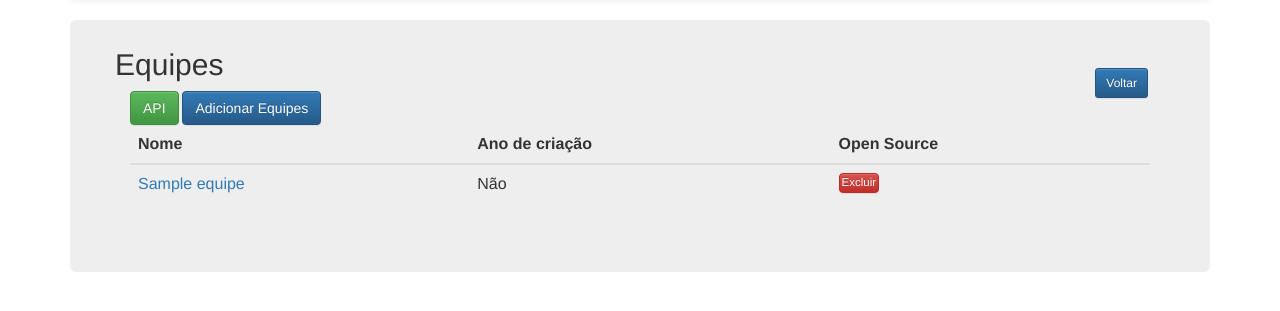
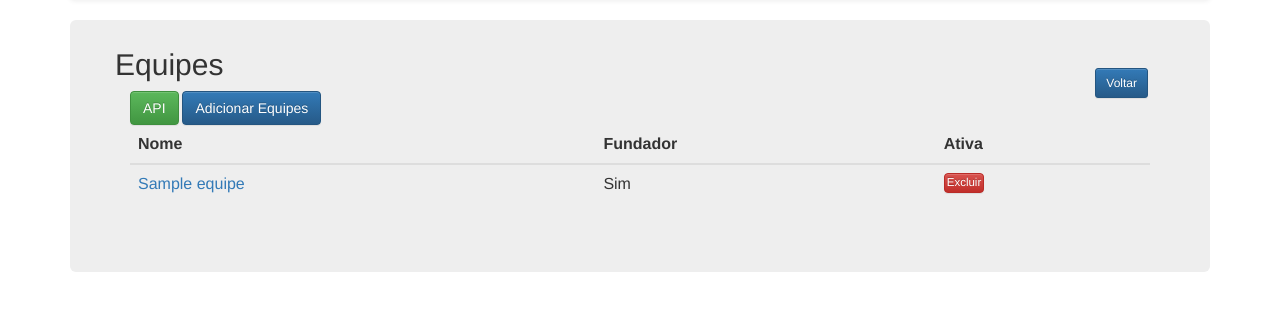
Before and after one commit to TiagoFranzoni/Gerenciador_Formula1, a Django app: page /equipes/list/ in a window 1280 px wide. Shown: the part 72-383 px from the top of the page. Run offline with Django 4.2, Linux system fonts and the light colour scheme; tables that the repository leaves empty hold one stand-in row (values such as "Sample post"); some libraries are stand-ins or nearby versions.

Commit message:
ajuste tela equipes

```diff
--- a/meusite/equipes/forms.py
+++ b/meusite/equipes/forms.py
@@ -14,7 +14,7 @@ class FormEquipes(ModelForm):
     class Meta:
         """Docstring"""
         model = Equipes
-        fields = ['nome', 'fundador', 'administrador', 'detalhes', 'ativa', ]
+        fields = ['nome', 'fundador', 'administrador', 'detalhes', 'ativa']
 
 class FormLogin(Form):
     """Docstring"""
--- a/meusite/equipes/templates/equipes/equipes_archive.html
+++ b/meusite/equipes/templates/equipes/equipes_archive.html
@@ -29,17 +29,16 @@
         <thead>
         <tr>
             <th>Nome</th>
-            <th>Ano de criação</th>
-            <th>Open Source</th>
+            <th>Fundador</th>
+            <th>Ativa</th>
         </tr>
         </thead>
         <tbody>
         {% for item in equipes %}
             <tr>
                 <td><a href="/equipes/{{ item.pk }}">{{ item.nome }}</a></td>
-
                 <td>
-                    {% if item.openSource %}
+                    {% if item.ativa %}
                         Sim
                     {% else %}
                         Não
--- a/meusite/equipes/views.py
+++ b/meusite/equipes/views.py
@@ -94,7 +94,7 @@ class EditaEquipes(UpdateView):
         return context
 
     def get_success_url(self):
-        return '/equipes/'
+        return '/equipes/list/'
 
 
 class ExcluiEquipes(View):
```
